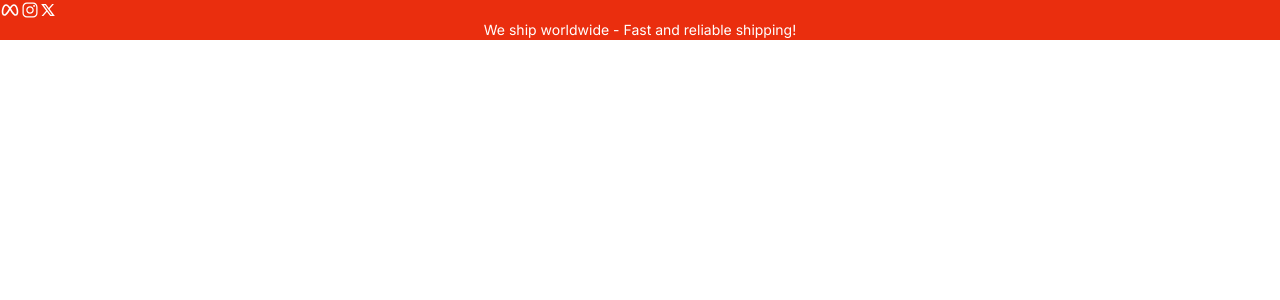
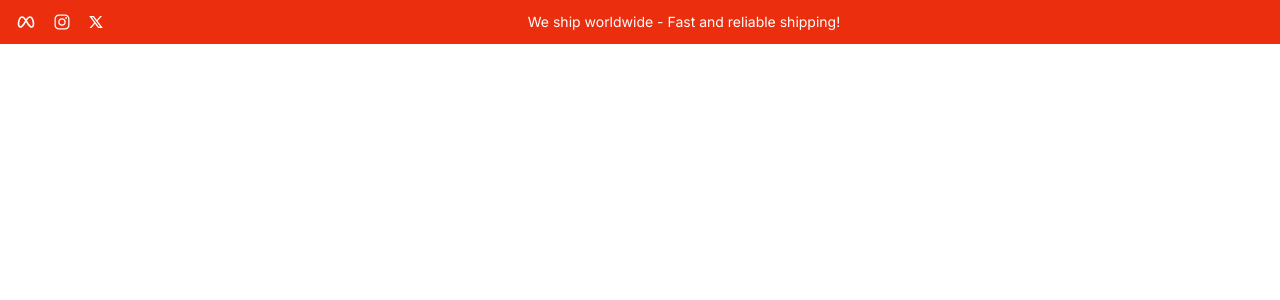
Before and after one commit to Aniketsahoo228/scalable-mern-commerce-platform, a React (Vite) app in the folder Frontend/: page / in a window 1280 px wide. Shown: the top 300 px of the page. Built offline with nearby package versions, Linux system fonts and the light colour scheme.

Commit message:
Update topbar component

```diff
--- a/Frontend/src/components/Layout/Topbar.jsx
+++ b/Frontend/src/components/Layout/Topbar.jsx
@@ -4,8 +4,8 @@ import {RiTwitterXLine} from "react-icons/ri"
 
 const Topbar = () => {
   return <div className="bg-[#ea2e0e] text-white">
-      <div className="container mx-auto">
-        <div class = "flex items-center space-4x">
+      <div className="container mx-auto flex justify-between items-center py-3 px-4">
+        <div class = "flex items-center space-x-4">
             <a href="#" className = "hover:text-gray-300">
               <TbBrandMeta className="h-5 w-5"/>
             </a>
```
